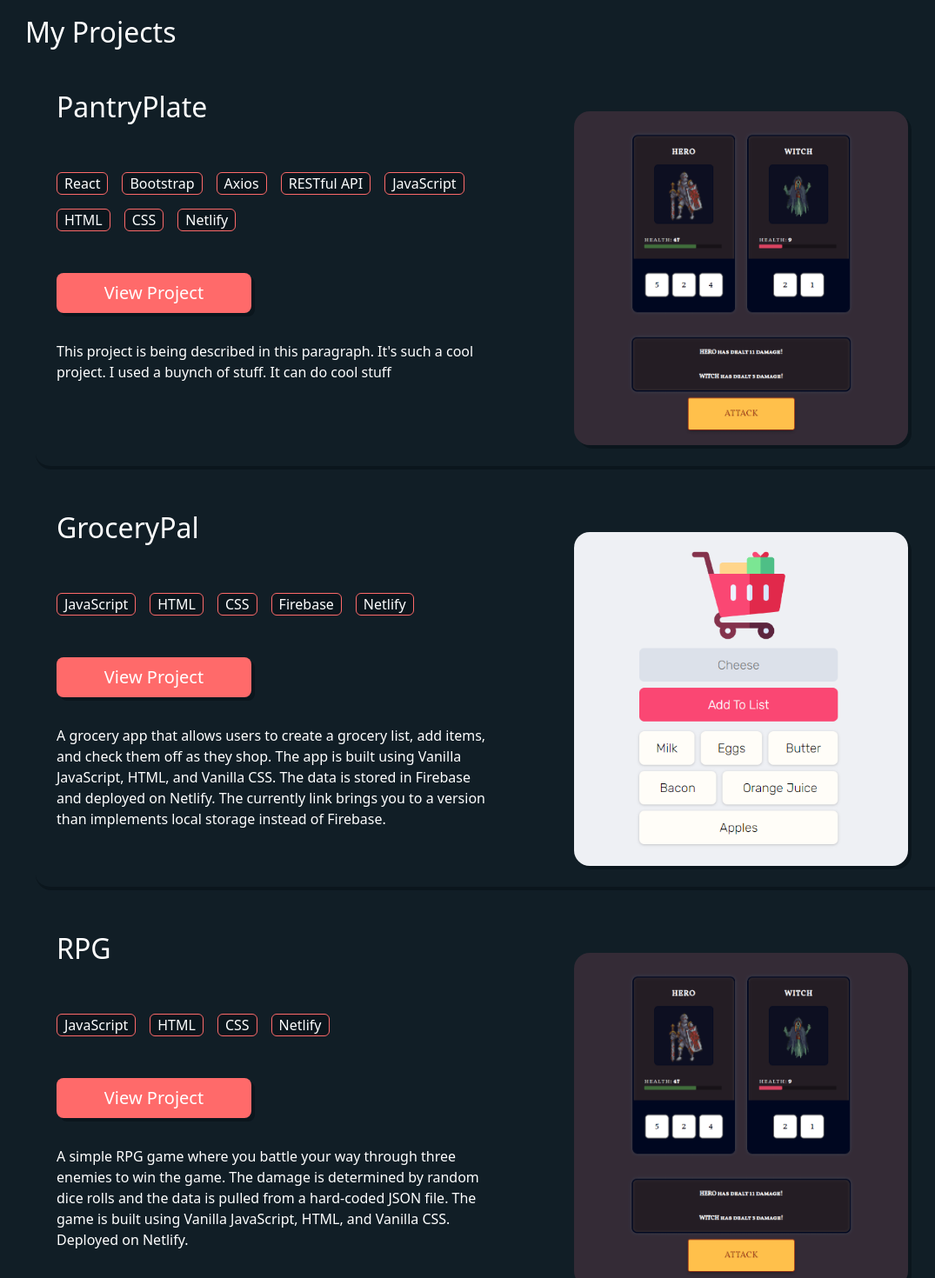
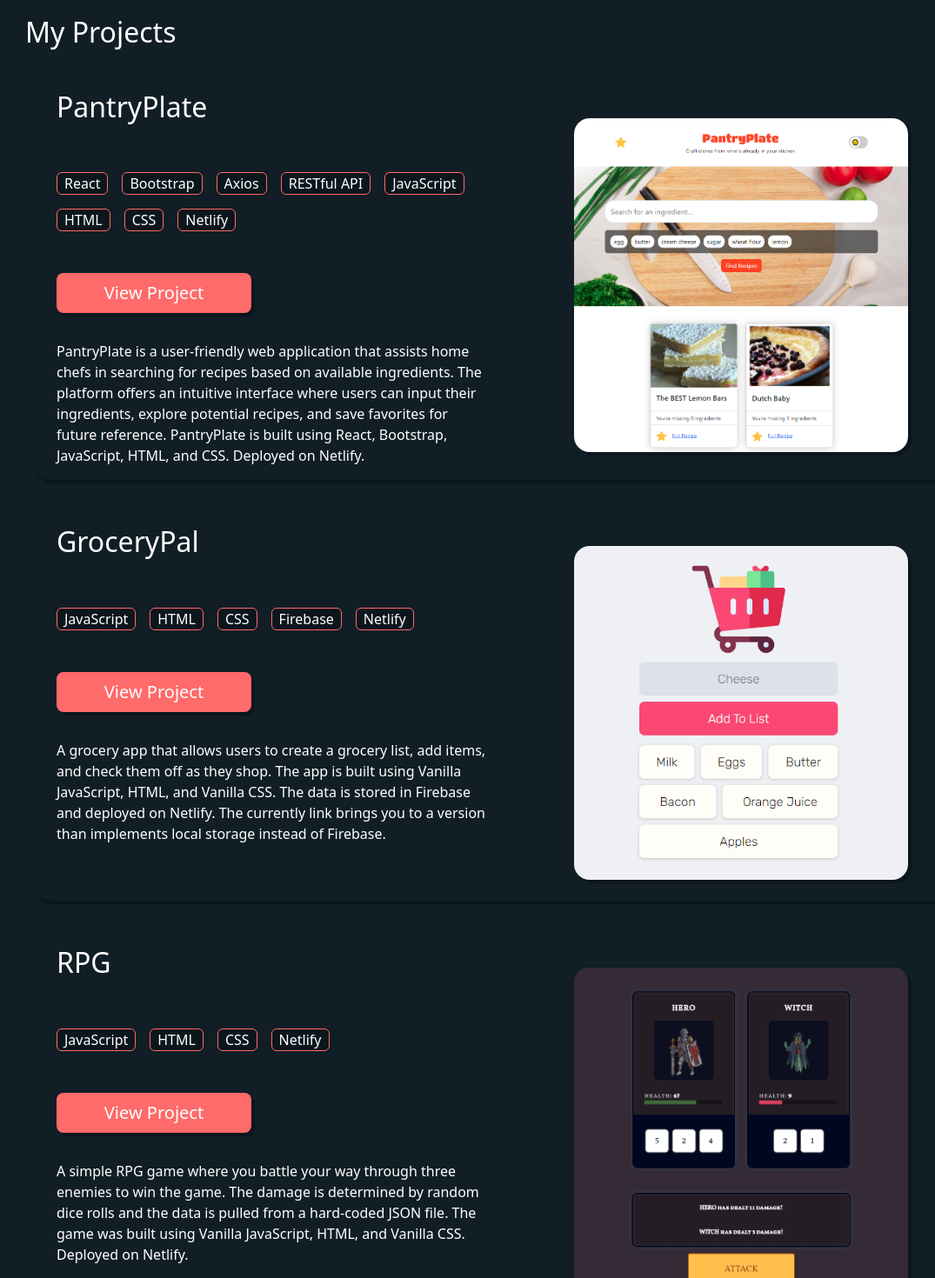
Before and after one commit to ryanayip/Portfolio, a React (Vite) app: page / in a window 1280 px wide. Shown: the part 1180-2650 px from the top of the page at 87% size, without its empty margins (53-1128 px from the left). Built offline with nearby package versions, Linux system fonts and the light colour scheme.

Commit message:
Added Pantry Plate

```diff
--- a/src/components/About.jsx
+++ b/src/components/About.jsx
@@ -28,7 +28,7 @@ const About = () => {
         <h1>
           Hello, I'm <span id="headerName">Ryan Yip</span>
         </h1>
-        <h2>Full-Stack Software Engineer</h2>
+        <h2>Front-End Software Engineer</h2>
         <div className="mt-4 links" style={{ display: "flex", gap: 20 }}>
           <a
             href="https://github.com/ryanayip"
--- a/src/components/Project.jsx
+++ b/src/components/Project.jsx
@@ -5,6 +5,7 @@ import "./Project.css";
 import Image from "react-bootstrap/Image";
 import rpg from "../assets/projects/rpgpic.png";
 import grocery from "../assets/projects/grocerypal.png";
+import pantryplate from "../assets/projects/pplate.png";
 
 const Project = () => {
   return (
@@ -23,17 +24,32 @@ const Project = () => {
 
             <li className="techUsed">Netlify</li>
           </ul>
-          <Button size="lg" className="view-btn">
+          <Button
+            size="lg"
+            className="view-btn"
+            href="https://pantryplate.netlify.app/"
+            target="_blank"
+            rel="noopener noreferrer"
+            as="a"
+          >
             View Project
           </Button>
           <p>
-            This project is being described in this paragraph. It's such a cool
-            project. I used a buynch of stuff. It can do cool stuff
+            PantryPlate is a user-friendly web application that assists home
+            chefs in searching for recipes based on available ingredients. The
+            platform offers an intuitive interface where users can input their
+            ingredients, explore potential recipes, and save favorites for
+            future reference. PantryPlate is built using React, Bootstrap,
+            JavaScript, HTML, and CSS. Deployed on Netlify.
           </p>
         </Container>
         <Container className="cont-right">
-          <a href="" target="_blank" rel="noopener noreferrer">
-            <Image src={rpg} className="project-pic" />
+          <a
+            href="https://pantryplate.netlify.app/"
+            target="_blank"
+            rel="noopener noreferrer"
+          >
+            <Image src={pantryplate} className="project-pic" />
           </a>{" "}
         </Container>
       </Container>
@@ -97,7 +113,7 @@ const Project = () => {
           <p>
             A simple RPG game where you battle your way through three enemies to
             win the game. The damage is determined by random dice rolls and the
-            data is pulled from a hard-coded JSON file. The game is built using
+            data is pulled from a hard-coded JSON file. The game was built using
             Vanilla JavaScript, HTML, and Vanilla CSS. Deployed on Netlify.
           </p>
         </Container>
```
Also changed, not shown: src/assets/projects/pplate.PNG (added).
